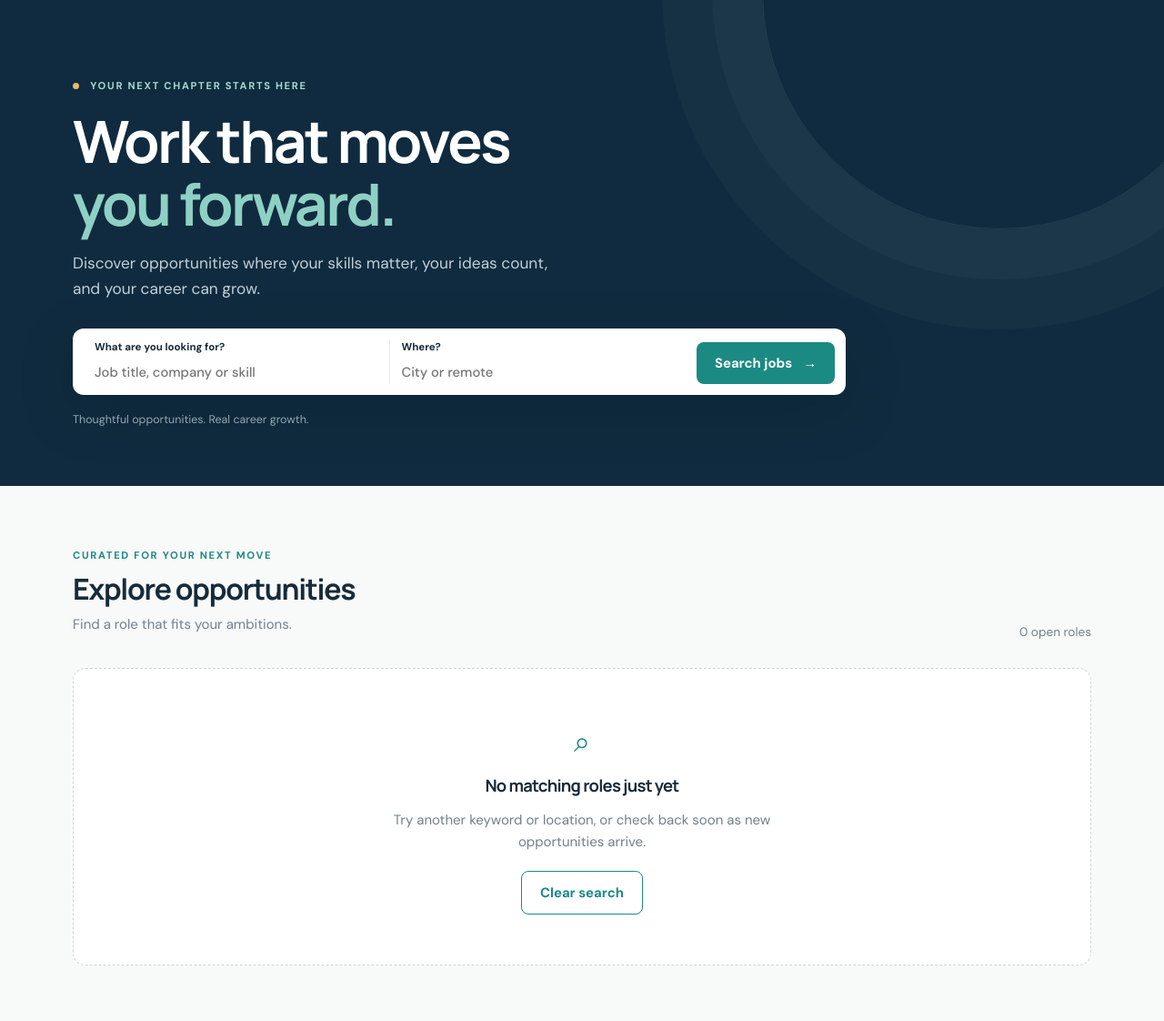
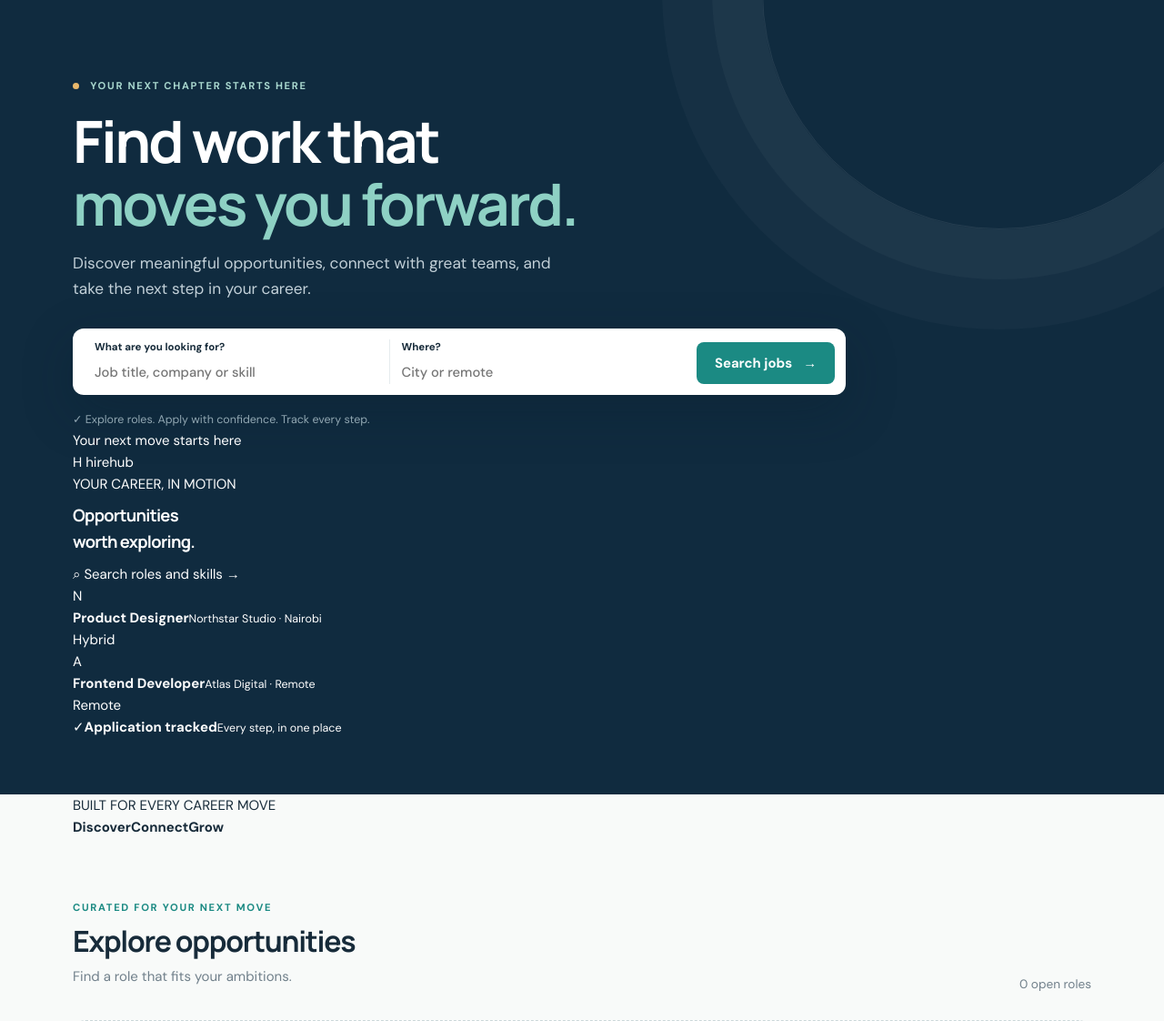
Before and after one commit to 22koki/Hire_hub, a Flask app: page / in a window 1280 px wide. Shown: the part 76-1198 px from the top of the page at 91% size. Run offline with Flask 3, Linux system fonts and the light colour scheme; data that the repository does not hold is empty; some libraries are stand-ins or nearby versions.

Commit message:
Refresh homepage with polished job discovery hero design

```diff
--- a/templates/index.html
+++ b/templates/index.html
@@ -1,7 +1,35 @@
 {% extends "base.html" %}{% block content %}
-<section class="hero"><div class="container hero-inner"><div class="eyebrow"><span></span> YOUR NEXT CHAPTER STARTS HERE</div><h1>Work that moves<br><em>you forward.</em></h1><p class="hero-copy">Discover opportunities where your skills matter, your ideas count, and your career can grow.</p>
-<form class="search-panel" method="get" action="{{ url_for('index') }}"><label><span>What are you looking for?</span><input name="q" value="{{ search }}" placeholder="Job title, company or skill"></label><label><span>Where?</span><input name="location" value="{{ location }}" placeholder="City or remote"></label><button class="btn" type="submit">Search jobs <span>→</span></button></form>
-<div class="hero-note">Thoughtful opportunities. Real career growth.</div></div></section>
+<section class="hero">
+  <div class="container hero-inner hero-layout">
+    <div class="hero-content">
+      <div class="eyebrow"><span></span> YOUR NEXT CHAPTER STARTS HERE</div>
+      <h1>Find work that<br><em>moves you forward.</em></h1>
+      <p class="hero-copy">Discover meaningful opportunities, connect with great teams, and take the next step in your career.</p>
+      <form class="search-panel" method="get" action="{{ url_for('index') }}">
+        <label><span>What are you looking for?</span><input name="q" value="{{ search }}" placeholder="Job title, company or skill"></label>
+        <label><span>Where?</span><input name="location" value="{{ location }}" placeholder="City or remote"></label>
+        <button class="btn" type="submit">Search jobs <span>→</span></button>
+      </form>
+      <div class="hero-note"><span class="note-check">✓</span> Explore roles. Apply with confidence. Track every step.</div>
+    </div>
+    <div class="hero-art" aria-label="Illustration of a job application dashboard">
+      <div class="art-orbit orbit-one"></div><div class="art-orbit orbit-two"></div>
+      <div class="floating-label label-top"><span class="label-dot"></span> Your next move starts here</div>
+      <div class="preview-window">
+        <div class="preview-top"><div class="preview-brand"><span>H</span> hirehub</div><div class="preview-dots"><i></i><i></i><i></i></div></div>
+        <div class="preview-body">
+          <div class="preview-greeting">YOUR CAREER, IN MOTION</div>
+          <h3>Opportunities<br>worth exploring.</h3>
+          <div class="preview-search"><span>⌕</span> Search roles and skills <b>→</b></div>
+          <div class="preview-job"><div class="preview-company">N</div><div class="preview-job-copy"><strong>Product Designer</strong><small>Northstar Studio · Nairobi</small></div><span class="preview-pill">Hybrid</span></div>
+          <div class="preview-job"><div class="preview-company company-purple">A</div><div class="preview-job-copy"><strong>Frontend Developer</strong><small>Atlas Digital · Remote</small></div><span class="preview-pill">Remote</span></div>
+        </div>
+      </div>
+      <div class="floating-label label-bottom"><span class="success-icon">✓</span><span><strong>Application tracked</strong><small>Every step, in one place</small></span></div>
+    </div>
+  </div>
+</section>
+<section class="trust-strip"><div class="container trust-inner"><span>BUILT FOR EVERY CAREER MOVE</span><div><b>Discover</b><i></i><b>Connect</b><i></i><b>Grow</b></div></div></section>
 <section class="section container"><div class="section-heading"><div><div class="eyebrow">CURATED FOR YOUR NEXT MOVE</div><h2>Explore opportunities</h2><p class="muted">Find a role that fits your ambitions.</p></div><span class="result-count">{{ jobs|length }} open roles</span></div>
 {% if jobs %}<div class="job-grid">{% for job in jobs %}<a class="job-card" href="{{ url_for('job_detail', job_id=job.id) }}"><div class="job-top"><span class="company-icon">{{ job.company[:1]|upper }}</span><span class="tag">{{ job.job_type }}</span></div><h3>{{ job.title }}</h3><p class="company-name">{{ job.company }}</p><div class="job-meta"><span>⌖ {{ job.location }}</span><span>{{ job.workplace }}</span></div><div class="job-bottom"><span>{{ job.salary or job.category }}</span><span class="arrow">↗</span></div></a>{% endfor %}</div>
 {% else %}<div class="empty-state"><div class="empty-icon">⌕</div><h3>No matching roles just yet</h3><p>Try another keyword or location, or check back soon as new opportunities arrive.</p><a class="btn btn-outline" href="{{ url_for('index') }}">Clear search</a></div>{% endif %}
```
